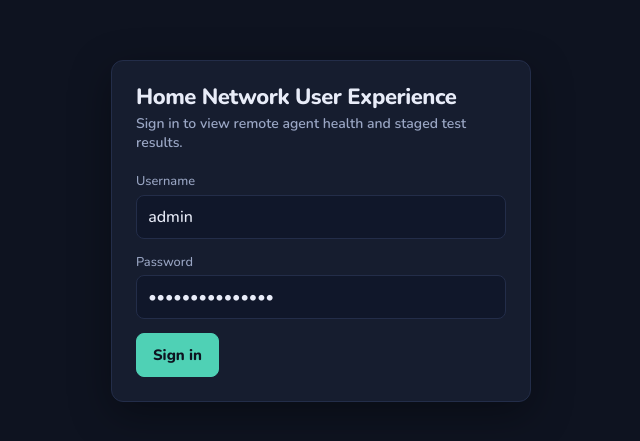
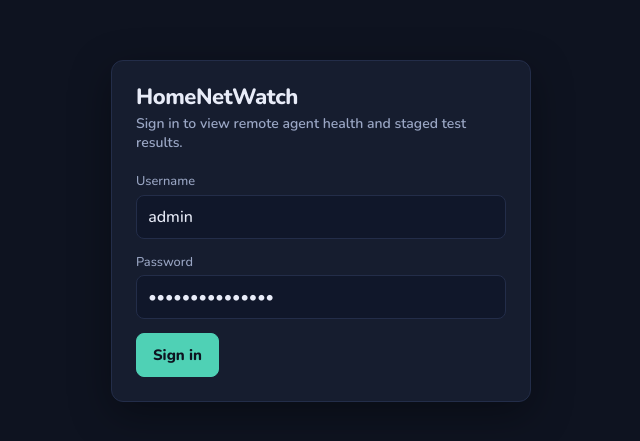
Before and after one commit to evaneyou/Home-Sensor, a React (Vite) app in the folder dashboard/: page / in a window 1280 px wide. Shown: the part 169-610 px from the top of the page, without its empty margins (319-959 px from the left). Built offline with nearby package versions, Linux system fonts and the light colour scheme; no server answers.

Commit message:
chore: call the app HomeNetWatch on the tab and the sign-in
Co-Authored-By: Claude Opus 5 <noreply@anthropic.com>

```diff
--- a/dashboard/index.html
+++ b/dashboard/index.html
@@ -3,7 +3,7 @@
   <head>
     <meta charset="UTF-8" />
     <meta name="viewport" content="width=device-width, initial-scale=1.0" />
-    <title>Home Network User Experience</title>
+    <title>HomeNetWatch</title>
     <link rel="preconnect" href="https://fonts.googleapis.com" />
     <link rel="preconnect" href="https://fonts.gstatic.com" crossorigin />
     <link
--- a/dashboard/src/App.tsx
+++ b/dashboard/src/App.tsx
@@ -52,7 +52,7 @@ function Login({ onSuccess }: { onSuccess: () => void }) {
   return (
     <div className="login-wrap ui-compact">
       <form className="login-card" onSubmit={submit}>
-        <h1>Home Network User Experience</h1>
+        <h1>HomeNetWatch</h1>
         <p>Sign in to view remote agent health and staged test results.</p>
         {error && <div className="error">{error}</div>}
         <div className="field">
```
